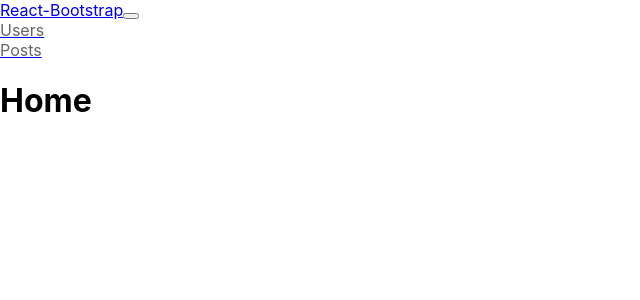
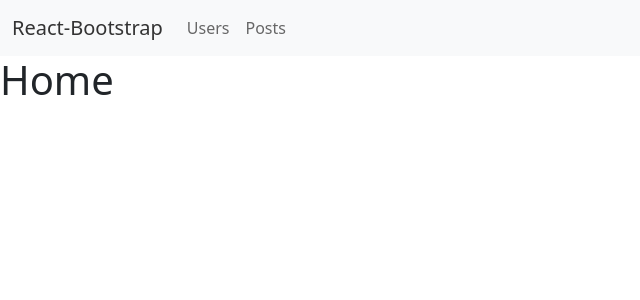
Before and after one commit to ronakkhunt-hub/classes-demo, a React (Create React App) app: page / in a window 1280 px wide. Shown: the top 300 px of the page, without its empty margins (0-640 px from the left). Built offline with nearby package versions, Linux system fonts and the light colour scheme.

Commit message:
first commit

```diff
--- a/package.json
+++ b/package.json
@@ -7,6 +7,7 @@
     "@testing-library/react": "^13.4.0",
     "@testing-library/user-event": "^13.5.0",
     "axios": "^0.27.2",
+    "bootstrap": "^5.2.1",
     "react": "^18.2.0",
     "react-bootstrap": "^2.5.0",
     "react-dom": "^18.2.0",
--- a/src/Components/Navbar.js
+++ b/src/Components/Navbar.js
@@ -1,13 +1,19 @@
 import Container from "react-bootstrap/Container";
 import Nav from "react-bootstrap/Nav";
 import Navbar from "react-bootstrap/Navbar";
-import NavDropdown from "react-bootstrap/NavDropdown";
 import { Link } from "react-router-dom";
 function NavBar() {
   return (
     <Navbar variant="light" bg="light" expand="lg">
       <Container fluid>
-        <Navbar.Brand href="#home">React-Bootstrap</Navbar.Brand>
+        <Navbar.Brand>
+          <Link
+            style={{ textDecoration: "none", color: "#333333" }}
+            to="/"
+          >
+            React-Bootstrap
+          </Link>
+        </Navbar.Brand>
         <Navbar.Toggle aria-controls="navbar-dark-example" />
         <Navbar.Collapse id="navbar-dark-example">
           <Nav>
--- a/src/index.js
+++ b/src/index.js
@@ -1,6 +1,7 @@
 import React from 'react';
 import ReactDOM from 'react-dom/client';
 import './index.css';
+import 'bootstrap/dist/css/bootstrap.min.css';
 import App from './App';
 import reportWebVitals from './reportWebVitals';
 import { Provider } from 'react-redux';
```
Also changed, not shown: 1 other file (tests, documents, lock files or other folders).
